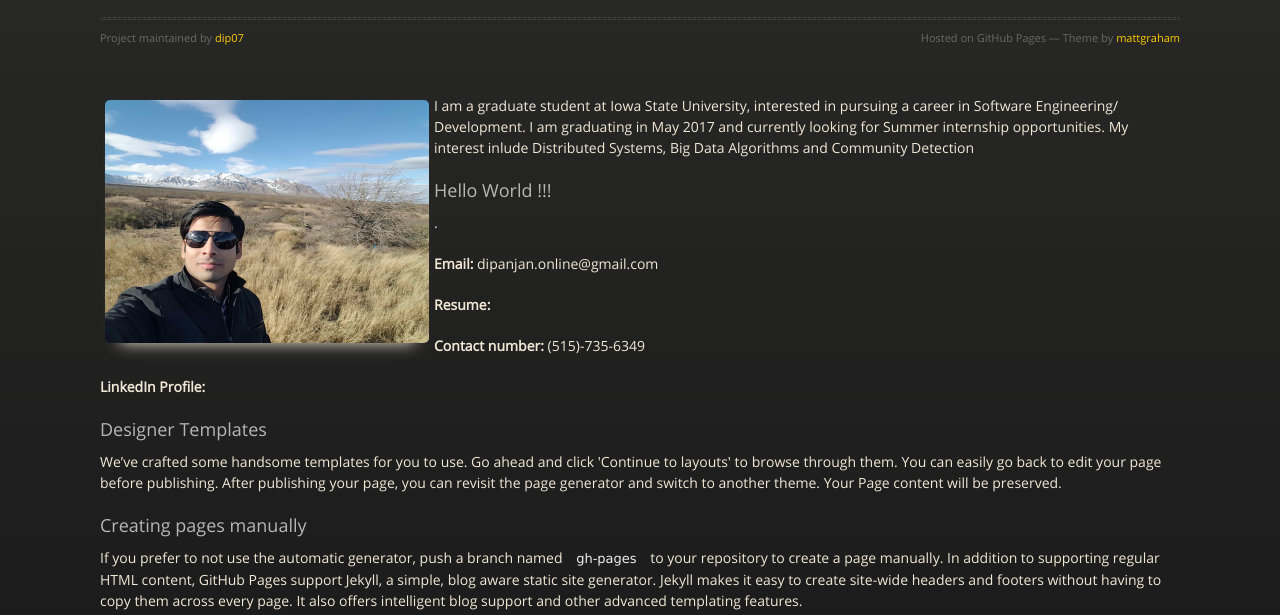
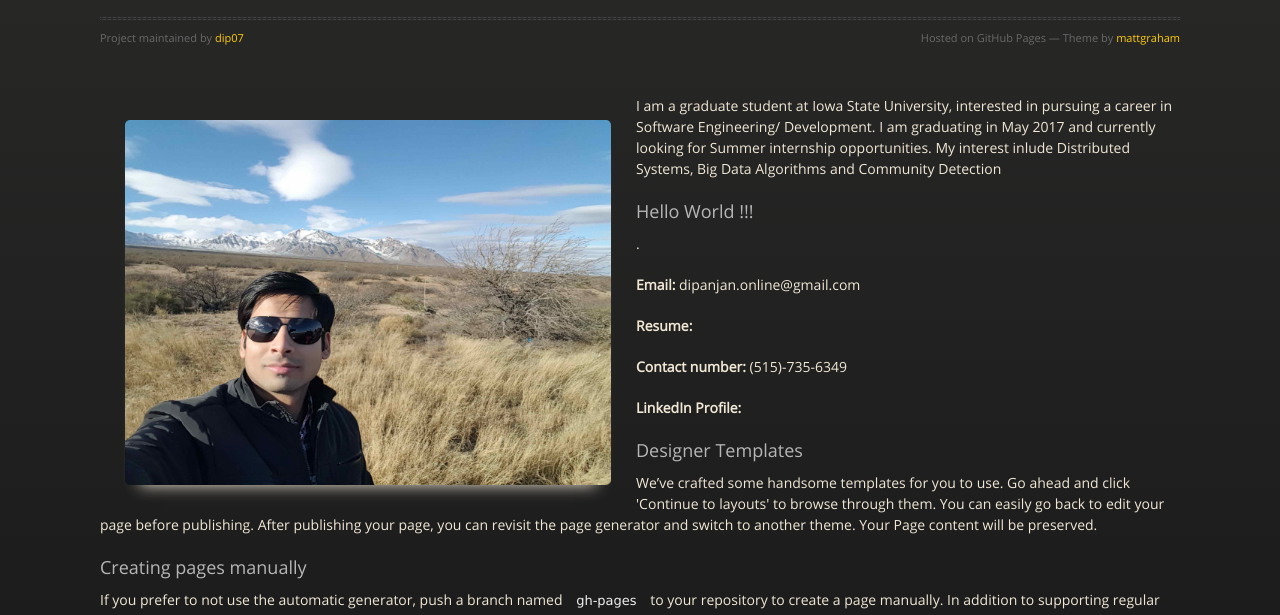
Before and after one commit to dip07/dip07.github.io, a plain HTML site: page index.html in a window 1280 px wide. Shown: the part 176-791 px from the top of the page. Drawn offline with nearby package versions, Linux system fonts and the light colour scheme.

Commit message:
update pic

```diff
--- a/index.html
+++ b/index.html
@@ -35,7 +35,7 @@
           <span class="credits right">Hosted on GitHub Pages &mdash; Theme by <a href="https://twitter.com/michigangraham">mattgraham</a></span>
         </div>
         <p>
-          <img src="images/profile_pic_1.jpg" alt="Dipanjan Karmakar" style="box-shadow: 0 15px 15px -15px; border-radius: 5px; max-width: 30%; float: left; margin: 5px;">
+          <img src="images/profile_pic_1.jpg" alt="Dipanjan Karmakar" style="box-shadow: 0 15px 15px -15px; border-radius: 5px; max-width: 45%; float: left; margin: 25px;">
         </p>
         <p>
            I am a graduate student at Iowa State University, interested in pursuing a career in Software Engineering/ Development. I am graduating in May 2017 and currently looking for Summer internship opportunities. My interest inlude Distributed Systems, Big Data Algorithms and Community Detection
```
